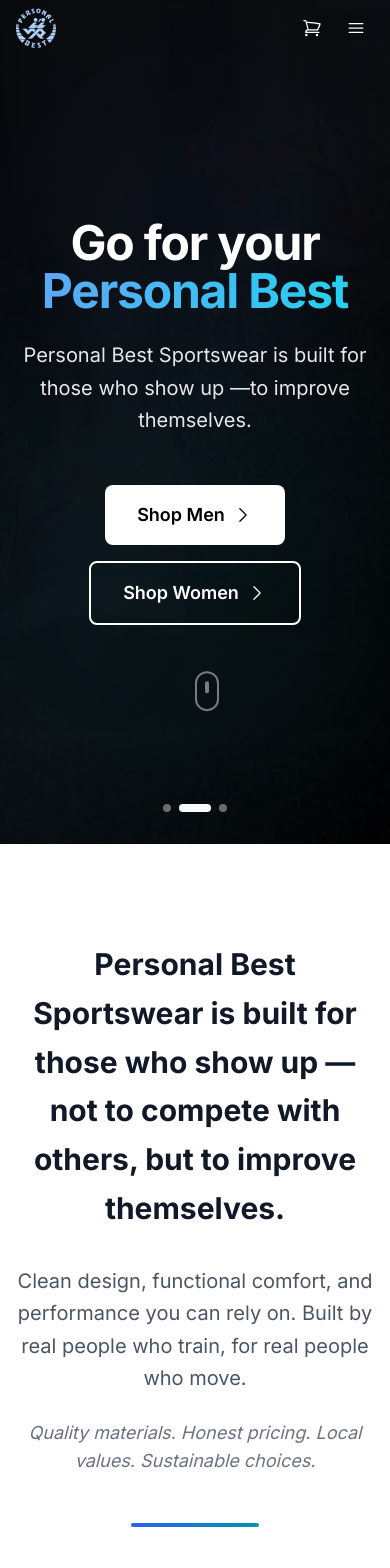
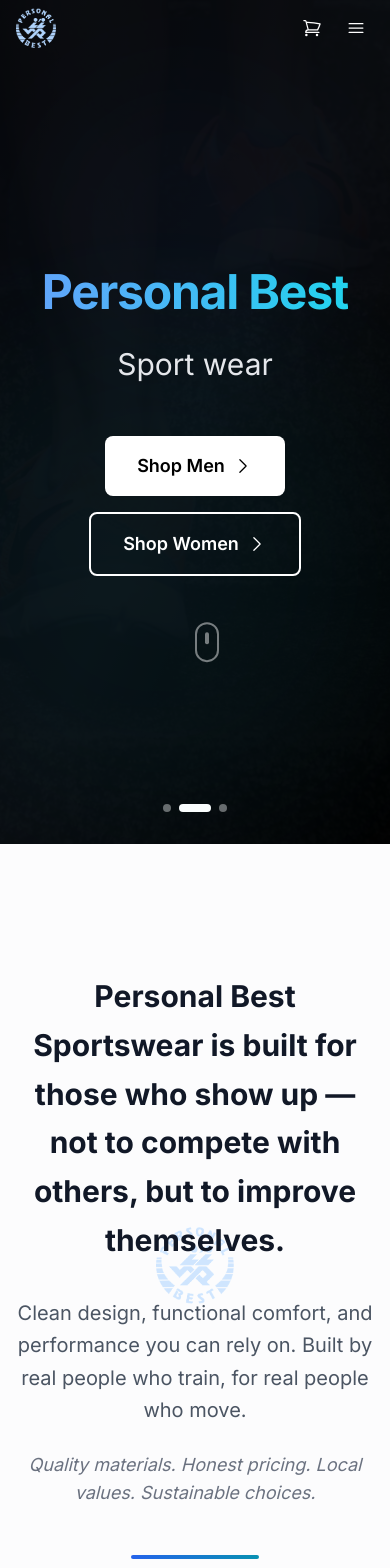
Before and after one commit to ManassAsylbek/sport-shop, a React (Vite) app: page / in a window 390 px wide. Shown: the top 1568 px of the page. Built offline with nearby package versions, Linux system fonts and the light colour scheme.

Commit message:
Update images and styling: logo background, Community and SocialProof images

```diff
--- a/src/components/BrandStatement.jsx
+++ b/src/components/BrandStatement.jsx
@@ -6,8 +6,19 @@ export default function BrandStatement() {
   const isInView = useInView(ref, { once: true, amount: 0.5 });
 
   return (
-    <section className="py-24 bg-white" ref={ref}>
-      <div className="max-w-5xl mx-auto px-4 sm:px-6 lg:px-8 text-center">
+    <section
+      className="py-32 md:py-40 relative overflow-hidden"
+      ref={ref}
+      style={{
+        backgroundImage: "url(/logo.png)",
+        backgroundSize: "20%",
+        backgroundPosition: "center",
+        backgroundRepeat: "no-repeat",
+        backgroundColor: "#f9fafb",
+      }}
+    >
+      <div className="absolute inset-0 bg-white/40"></div>
+      <div className="max-w-5xl mx-auto px-4 sm:px-6 lg:px-8 text-center relative z-10">
         <motion.div
           initial={{ opacity: 0, y: 40 }}
           animate={isInView ? { opacity: 1, y: 0 } : { opacity: 0, y: 40 }}
--- a/src/components/Community.jsx
+++ b/src/components/Community.jsx
@@ -12,7 +12,7 @@ export default function Community() {
       alt: "Group running outdoors",
     },
     {
-      url: "https://images.unsplash.com/photo-1517836357463-d25dfeac3438?q=80&w=2940&auto=format&fit=crop",
+      url: "https://images.unsplash.com/photo-1534438327276-14e5300c3a48?q=80&w=2940&auto=format&fit=crop",
       alt: "Athletes training together",
     },
     {
--- a/src/components/Footer.jsx
+++ b/src/components/Footer.jsx
@@ -11,8 +11,6 @@ const navigation = {
   company: [
     { name: "About Us", href: "/about" },
     { name: "Our Story", href: "/about" },
-    { name: "Sustainability", href: "/about" },
-    { name: "Community", href: "/" },
   ],
   support: [
     { name: "Contact", href: "/contact" },
--- a/src/components/Hero.jsx
+++ b/src/components/Hero.jsx
@@ -120,20 +120,18 @@ export default function Hero() {
             animate={{ opacity: 1, y: 0 }}
             transition={{ duration: 0.8, delay: 0.2 }}
           >
-            Go for your
             <span className="block bg-gradient-to-r from-blue-400 to-cyan-400 bg-clip-text text-transparent">
               Personal Best
             </span>
           </motion.h1>
 
           <motion.p
-            className="text-xl md:text-2xl text-gray-200 mb-12 max-w-3xl mx-auto leading-relaxed"
+            className="text-3xl md:text-4xl text-gray-200 mb-12 max-w-3xl mx-auto leading-relaxed"
             initial={{ opacity: 0, y: 30 }}
             animate={{ opacity: 1, y: 0 }}
             transition={{ duration: 0.8, delay: 0.4 }}
           >
-            Personal Best Sportswear is built for those who show up —to improve
-            themselves.
+            Sport wear
           </motion.p>
 
           <motion.div
--- a/src/components/Navigation.jsx
+++ b/src/components/Navigation.jsx
@@ -64,7 +64,7 @@ export default function Navigation() {
               <img
                 src="/logo.png"
                 alt="Personal Best"
-                className={`h-10 sm:h-12 md:h-14 lg:h-16 w-auto transition-all ${
+                className={`h-10 sm:h-14 md:h-16 lg:h-20 w-auto transition-all ${
                   scrolled ? "brightness-0" : "brightness-100"
                 }`}
               />
--- a/src/components/SocialProof.jsx
+++ b/src/components/SocialProof.jsx
@@ -52,7 +52,7 @@ const communityImages = [
   },
   {
     id: 2,
-    src: "https://images.unsplash.com/photo-1517838277536-f5f99be501cd?w=800&h=600&fit=crop",
+    src: "https://images.unsplash.com/photo-1552196563-55cd4e45efb3?w=800&h=600&fit=crop",
     alt: "Diverse group of athletes warming up",
   },
   {
--- a/src/pages/AboutPage.jsx
+++ b/src/pages/AboutPage.jsx
@@ -220,10 +220,8 @@ export default function AboutPage() {
             <h2 className="text-3xl md:text-4xl font-bold mb-6">
               Go for your Personal Best?
             </h2>
-            <p className="text-xl text-gray-300 mb-8">
-              Explore our collection of performance activewear designed for real
-              movement.
-            </p>
+            Explore our collection of performance activewear designed for real
+            <p className="text-xl text-gray-300 mb-8">movement.</p>
             <div className="flex flex-col sm:flex-row gap-4 justify-center">
               <a
                 href="/shop-men"
```
Also changed, not shown: 1 other file (tests, documents, lock files or other folders).
